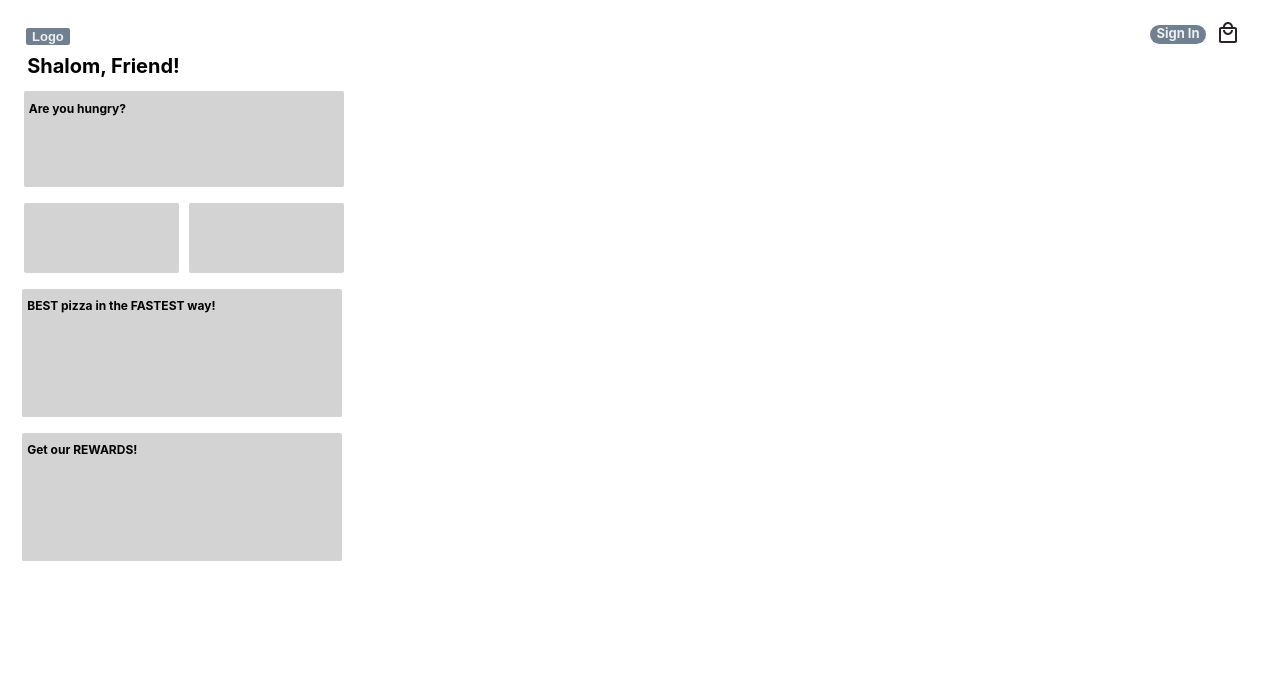
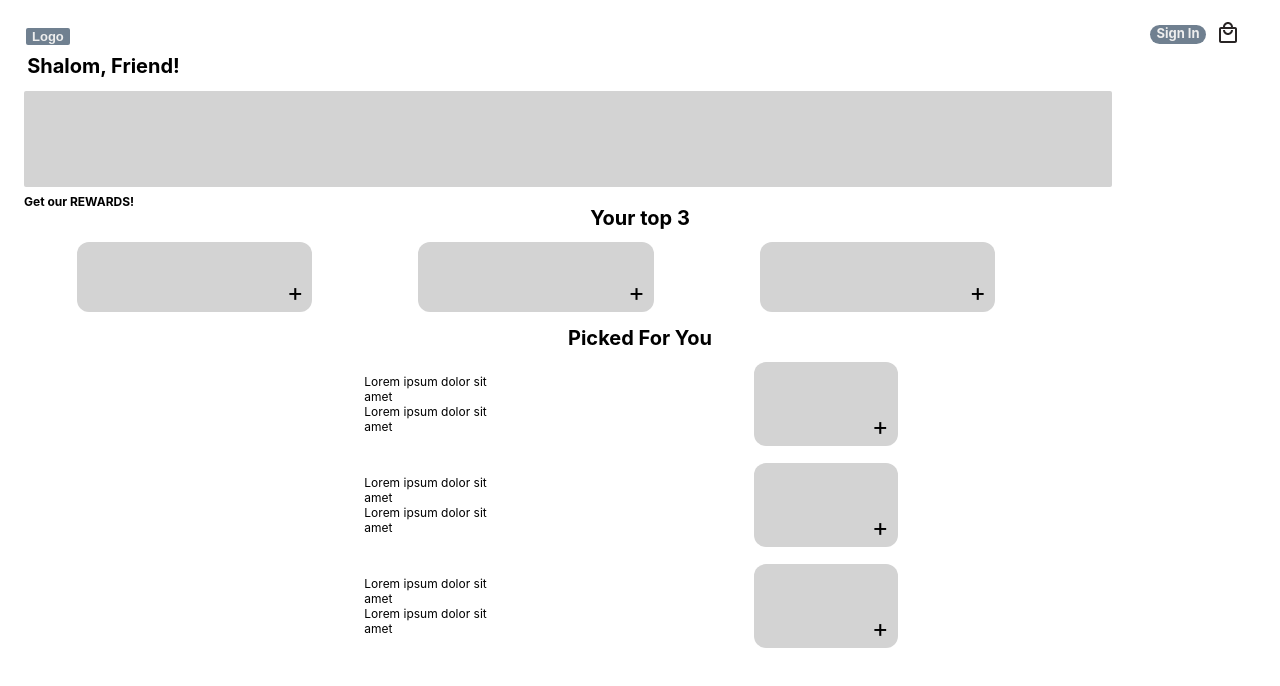
Before and after one commit to MVP-Marketplace/Pies-and-Fries, a React (Create React App) app in the folder client/: page / in a window 1280 px wide. Shown: the top 686 px of the page. Built offline with nearby package versions, Linux system fonts and the light colour scheme.

Commit message:
updated homepage with new layout from wireframes from desgin team

```diff
--- a/client/src/pages/Home.js
+++ b/client/src/pages/Home.js
@@ -5,23 +5,61 @@ const home = () => {
   return (
     <div>
       <h1 className='heading-homepage'>Shalom, Friend!</h1>
-      <div className='box1'>
-        <h2 className='heading-2'>Are you hungry?</h2>
+      <div className='box1'></div>
+      <h2 className='heading2'>Get our REWARDS!</h2>
+      <div className='heading-cont'>
+        <h2 className='heading-3'>Your top 3</h2>
       </div>
       <div className='container-midsection'>
-        <div className='midsection-left'></div>
-        <div className='midsection-right'></div>
+        <div className='midsection-left'>
+          <p className='midsection-addto-cart-btn'>+</p>
+        </div>
+        <div className='midsection-middle'>
+          <p className='midsection-addto-cart-btn'>+</p>
+        </div>
+        <div className='midsection-right'>
+          <p className='midsection-addto-cart-btn'>+</p>
+        </div>
       </div>
-      <div className='best-pizza-box'>
-        <h2 className='heading3'>BEST pizza in the FASTEST way!</h2>
+      <div className='picked-for-you-section'>
+        <h2 className='heading4'>Picked For You</h2>
+        <div className='product-card'>
+          <div className='product-card-left'>
+            <p className='product-card-des'>
+              Lorem ipsum dolor sit amet
+              <br />
+              Lorem ipsum dolor sit amet
+            </p>
+          </div>
+          <div className='product-card-right'>
+            <p className='product-card-addto-cart-btn'>+</p>
+          </div>
+        </div>
+        <div className='product-card'>
+          <div className='product-card-left'>
+            <p className='product-card-des'>
+              Lorem ipsum dolor sit amet
+              <br />
+              Lorem ipsum dolor sit amet
+            </p>
+          </div>
+          <div className='product-card-right'>
+            <p className='product-card-addto-cart-btn'>+</p>
+          </div>
+        </div>
+        <div className='product-card'>
+          <div className='product-card-left'>
+            <p className='product-card-des'>
+              Lorem ipsum dolor sit amet
+              <br />
+              Lorem ipsum dolor sit amet
+            </p>
+          </div>
+          <div className='product-card-right'>
+            <p className='product-card-addto-cart-btn'>+</p>
+          </div>
+        </div>
       </div>
-      <div className='reward-box'>
-        <h2 className='heading4'>Get our REWARDS!</h2>
-      </div>
-      {/* I dont think we will need this anymore however im not sure just commenting it out for now */}
-      {/* <Container>
-        <h2>#PIESANDFRIES</h2>
-      </Container> */}
     </div>
   );
 };
--- a/client/src/styles/Home.css
+++ b/client/src/styles/Home.css
@@ -7,48 +7,114 @@
 .box1 {
   display: flex;
   background: lightgrey;
-  width: 20rem;
+  width: 85%;
   margin-left: 1.5rem;
   height: 6rem;
   border-radius: 2px;
   margin-bottom: 1rem;
 }
 
-.heading-2 {
+.heading2 {
+  margin-left: 1.5rem;
+  margin-top: -8px;
   font-size: 12px;
-  margin-left: 0.3rem;
-  height: fit-content;
+  width: fit-content;
+  font-weight: 700;
+  line-height: 14px;
+}
+.heading-cont {
+  display: flex;
+  justify-content: center;
+}
+.heading-3 {
+  margin-top: -8px;
+  font-size: 20px;
+  font-weight: 700;
+  width: fit-content;
+  font-weight: 700;
+  line-height: 14px;
 }
 
 .container-midsection {
-  width: 22rem;
+  width: 80%;
   height: 70px;
   display: flex;
-  align-items: center;
   justify-content: space-around;
   margin-bottom: 1rem;
-  margin-left: 8px;
+  margin-left: 1.5rem;
 }
 
 .midsection-left {
   background: lightgrey;
-  width: 155px;
+  width: 23%;
   height: 70px;
+  border-radius: 12px;
   display: flex;
-  align-items: center;
-  justify-content: space-between;
-  border-radius: 2px;
+  justify-content: flex-end;
+}
+.midsection-middle {
+  background: lightgrey;
+  width: 23%;
+  height: 70px;
+  border-radius: 12px;
+  display: flex;
+  justify-content: flex-end;
+}
+.midsection-right {
+  background: lightgrey;
+  width: 23%;
+  height: 70px;
+  border-radius: 12px;
+  display: flex;
+  justify-content: flex-end;
+}
+.midsection-addto-cart-btn {
+  display: flex;
+  align-self: flex-end;
+  margin-right: 9px;
+  margin-bottom: 5px;
+  font-size: 25px;
 }
 
-.midsection-right {
-  background: lightgrey;
-  width: 155px;
-  height: 70px;
+.picked-for-you-section {
   display: flex;
+  flex-direction: column;
   align-items: center;
-  justify-content: space-between;
-  border-radius: 2px;
-  margin-left: -21px;
+}
+.heading4 {
+  margin-top: 3px;
+  font-size: 20px;
+  font-weight: 700;
+  width: fit-content;
+  font-weight: 700;
+  line-height: 14px;
+}
+.product-card {
+  display: flex;
+  width: 80%;
+  justify-content: space-evenly;
+  margin-left: -18px;
+  margin-bottom: 17px;
+}
+.product-card-left {
+}
+.product-card-des {
+  width: 9rem;
+  font-size: 12px;
+}
+.product-card-right {
+  background: lightgray;
+  width: 9rem;
+  border-radius: 12px;
+  display: flex;
+  justify-content: flex-end;
+}
+.product-card-addto-cart-btn {
+  display: flex;
+  align-self: flex-end;
+  margin-right: 9px;
+  margin-bottom: 5px;
+  font-size: 25px;
 }
 .best-pizza-box {
   background: lightgrey;
@@ -59,27 +125,3 @@
   margin-left: 1.4rem;
   display: flex;
 }
-
-.heading3 {
-  margin-left: 0.3rem;
-  font-size: 12px;
-  font-weight: 700;
-  line-height: 14px;
-}
-
-.reward-box {
-  background: lightgrey;
-  width: 20rem;
-  height: 8rem;
-  border-radius: 2px;
-  margin-bottom: 1rem;
-  margin-left: 1.4rem;
-  display: flex;
-}
-
-.heading4 {
-  margin-left: 0.3rem;
-  font-size: 12px;
-  font-weight: 700;
-  line-height: 14px;
-}
```
